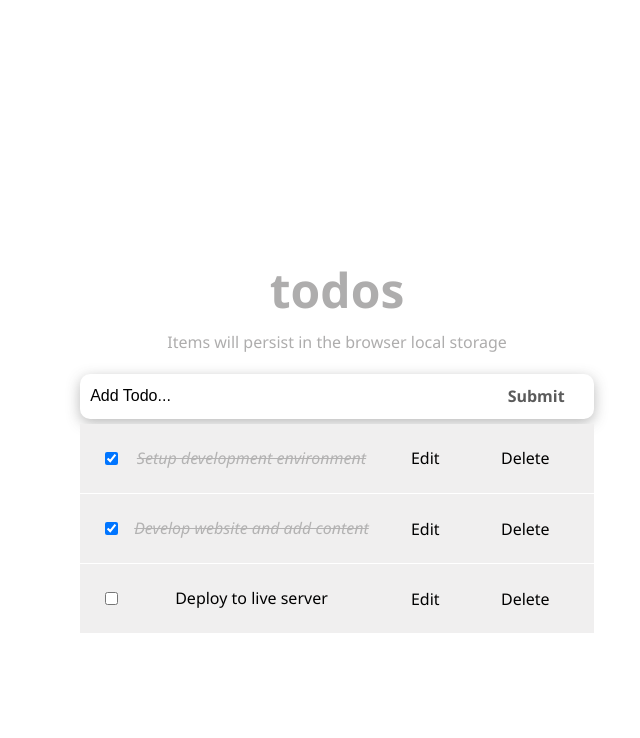
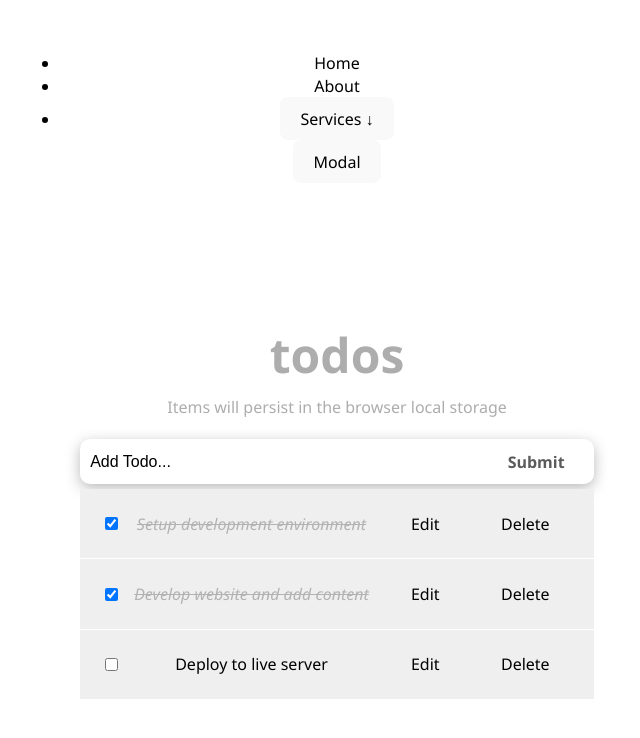
Before and after one commit to edahigure/todolist-react, a React (Vite) app: page / in a window 1280 px wide. Shown: the top 738 px of the page, without its empty margins (303-943 px from the left). Built offline with nearby package versions, Linux system fonts and the light colour scheme.

Commit message:
Implement hooks and close events

```diff
--- /dev/null
+++ b/src/components/Modal.jsx
@@ -0,0 +1,20 @@
+import { useState, useRef } from "react";
+import { useOnClickOutside } from "../useOnClickOutside";
+const Modal = () => {
+  const [openModal, setOpenModal] = useState(false);
+  const ref = useRef();
+
+  useOnClickOutside(ref, openModal, () => setOpenModal(false));
+  return (
+    <div className="modal">
+      <button onClick={() => setOpenModal(true)}>Modal</button>
+      {openModal && (
+        <div ref={ref} className="modalContent">
+          <span onClick={() => setOpenModal(false)}>X</span>
+          <div>Modal content here</div>
+        </div>
+      )}
+    </div>
+  );
+};
+export default Modal;
--- /dev/null
+++ b/src/components/Navbar.jsx
@@ -0,0 +1,42 @@
+import { useState, useRef, useEffect } from "react";
+import { useOnClickOutside } from "../useOnClickOutside";
+
+const Navbar = () => {
+    const [dropdown, setDropdown] = useState(false);
+    const ref = useRef();
+
+    useEffect(() => {
+        const handler = (event) => {
+            if (dropdown && ref.current && !ref.current.contains(event.target)) {
+                setDropdown(false);
+            }
+        };
+        document.addEventListener("mousedown", handler);
+        return () => {
+            // Cleanup the event listener
+            document.removeEventListener("mousedown", handler);
+        };
+    }, [dropdown]);
+
+    useOnClickOutside(ref, dropdown, () => setDropdown(false));
+    return (
+        <nav>
+            <ul>
+                <li>Home</li>
+                <li>About</li>
+                <li ref={ref}>
+                    <button onClick={() => setDropdown((prev) => !prev)}>
+                        Services <span>&#8595;</span>
+                    </button>
+                    {dropdown && (
+                        <ul>
+                            <li>Design</li>
+                            <li>Development</li>
+                        </ul>
+                    )}
+                </li>
+            </ul>
+        </nav>
+    );
+};
+export default Navbar;
--- a/src/components/TodoApp.jsx
+++ b/src/components/TodoApp.jsx
@@ -1,14 +1,21 @@
 import Header from '../components/Header'
 import TodosLogic from '../components/TodosLogic'
+import Navbar from '../components/Navbar'
+import Modal from '../components/Modal'
 
 const TodoApp = () => {
-    return (
+  return (
+    <>
+      <Navbar />
+      <Modal />
+
       <div className="wrapper">
         <div className="todos">
           <Header />
           <TodosLogic />
         </div>
       </div>
-    );
-  };
-  export default TodoApp;
+    </>
+  );
+};
+export default TodoApp;
--- /dev/null
+++ b/src/useOnClickOutside.js
@@ -0,0 +1,15 @@
+import { useEffect } from "react";
+export const useOnClickOutside = (ref, currentState, updater) => {
+  useEffect(() => {
+    const handler = (event) => {
+      if (currentState && ref.current && !ref.current.contains(event.target)) {
+        updater();
+      }
+    };
+    document.addEventListener("mousedown", handler);
+    return () => {
+      // Cleanup the event listener
+      document.removeEventListener("mousedown", handler);
+    };
+  }, [ref, currentState, updater]);
+};
```
